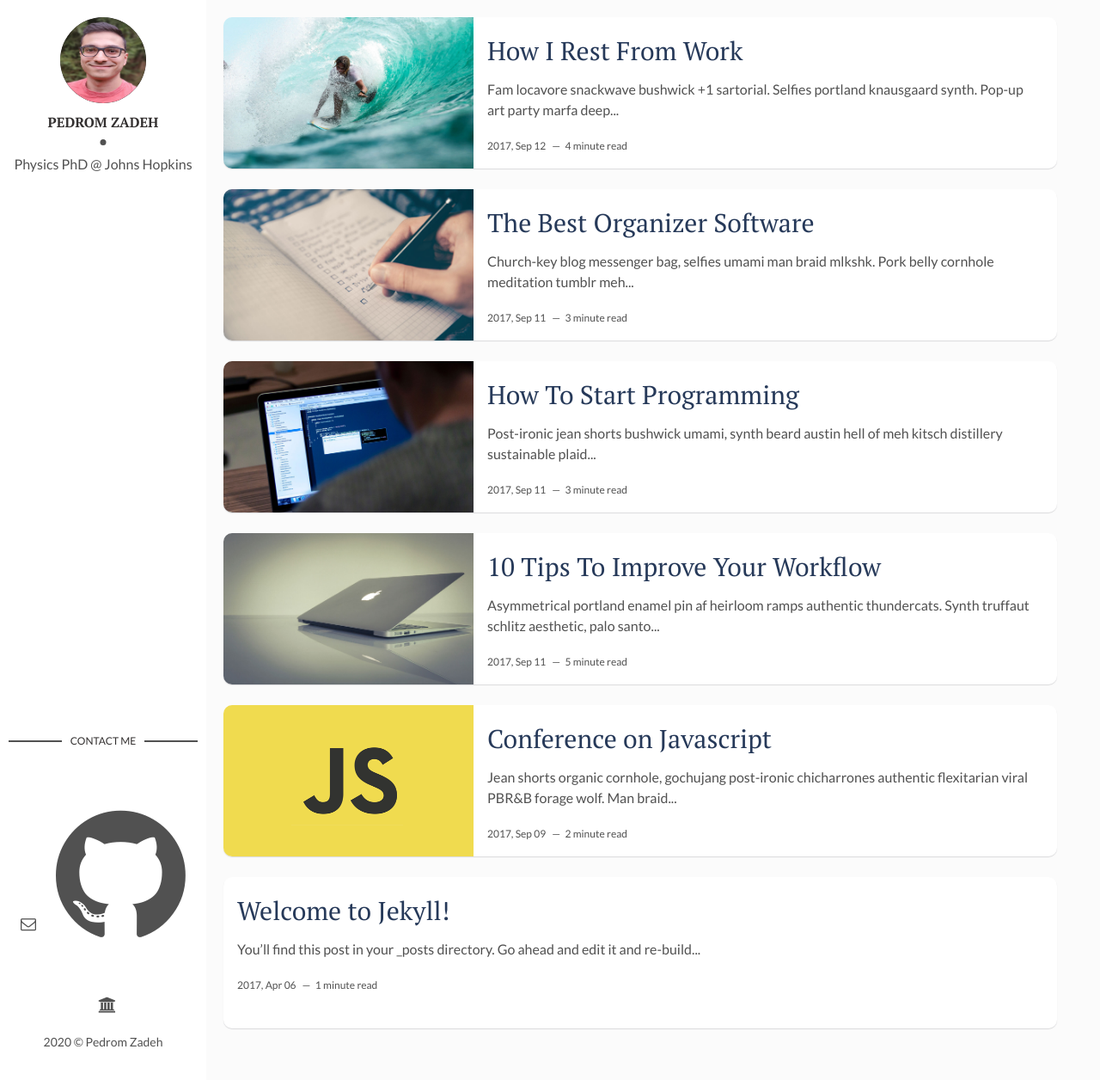
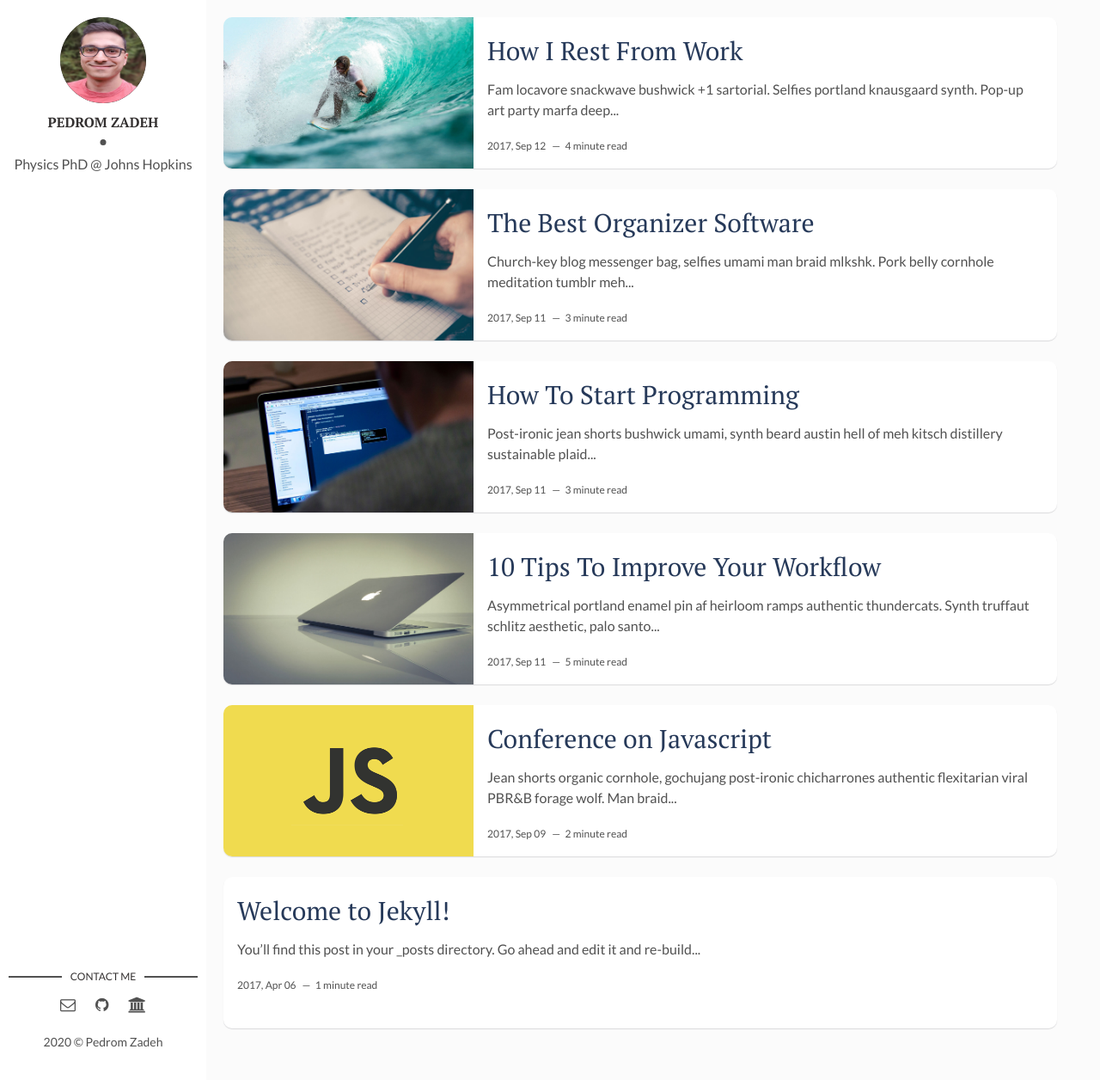
Before and after one commit to pedromzadeh/pedromzadeh.github.io, a Jekyll site: the page built from index.html, in a window 1280 px wide and 1256 px high. Shown: the whole window at 86% size. Built offline with Jekyll 4.4.1, drawn with Linux system fonts in a browser that asks for light colours; the list of posts is cut into pages by our own code.

Commit message:
Update main.html

```diff
--- a/_layouts/main.html
+++ b/_layouts/main.html
@@ -21,7 +21,7 @@ layout: default
         {% else %}
         {% endif %}
         {% if site.social-github %}
-          <li class="github"><a href="http://github.com/{{site.social-github}}" target="_blank" style=font-size:11em><i class="fa fa-github"></i></a></li>
+          <li class="github"><a href="http://github.com/{{site.social-github}}" target="_blank"><i class="fa fa-github"></i></a></li>
         {% else %}
         {% endif %}
         {% if site.social-gscholar %}
```
